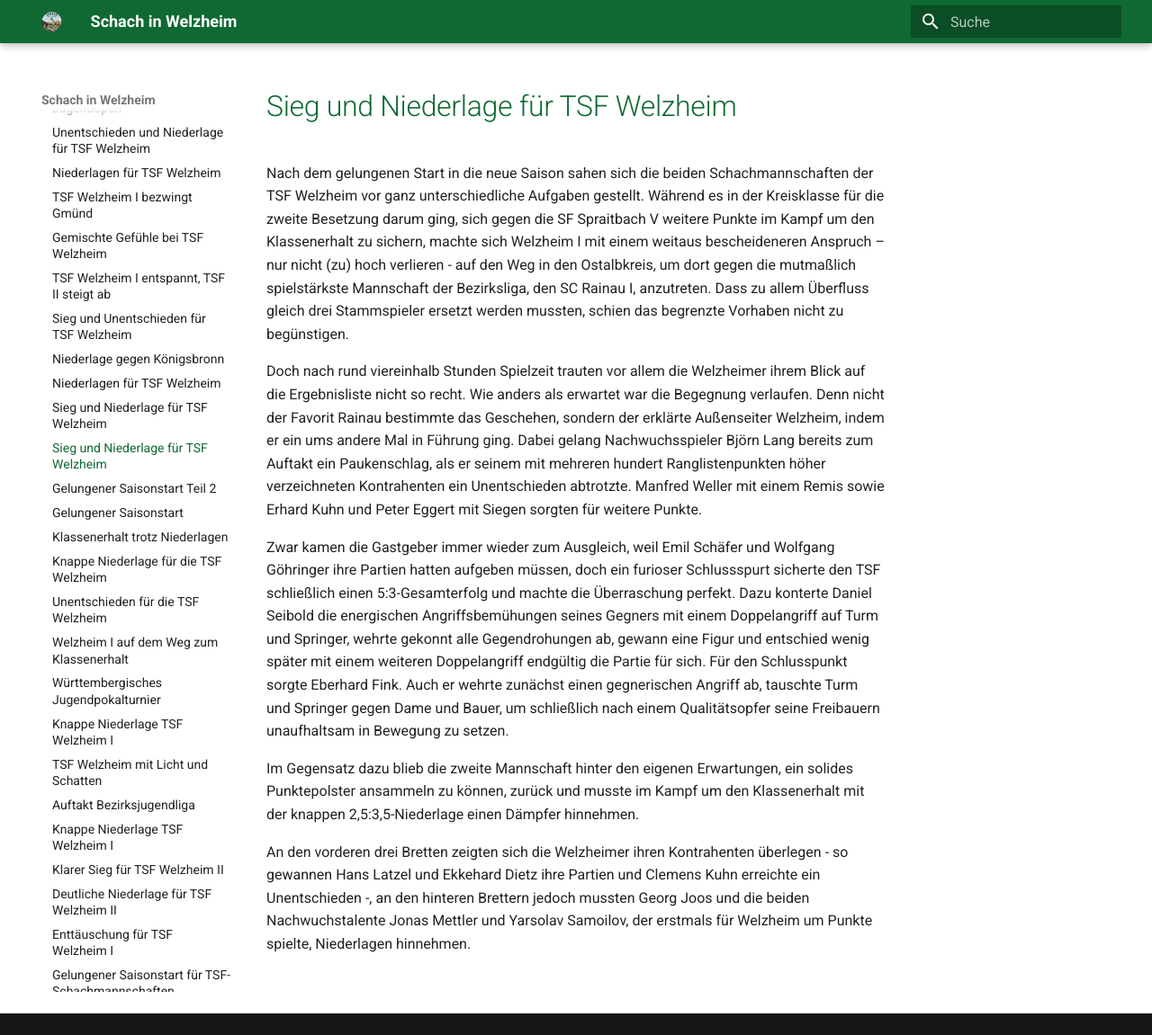
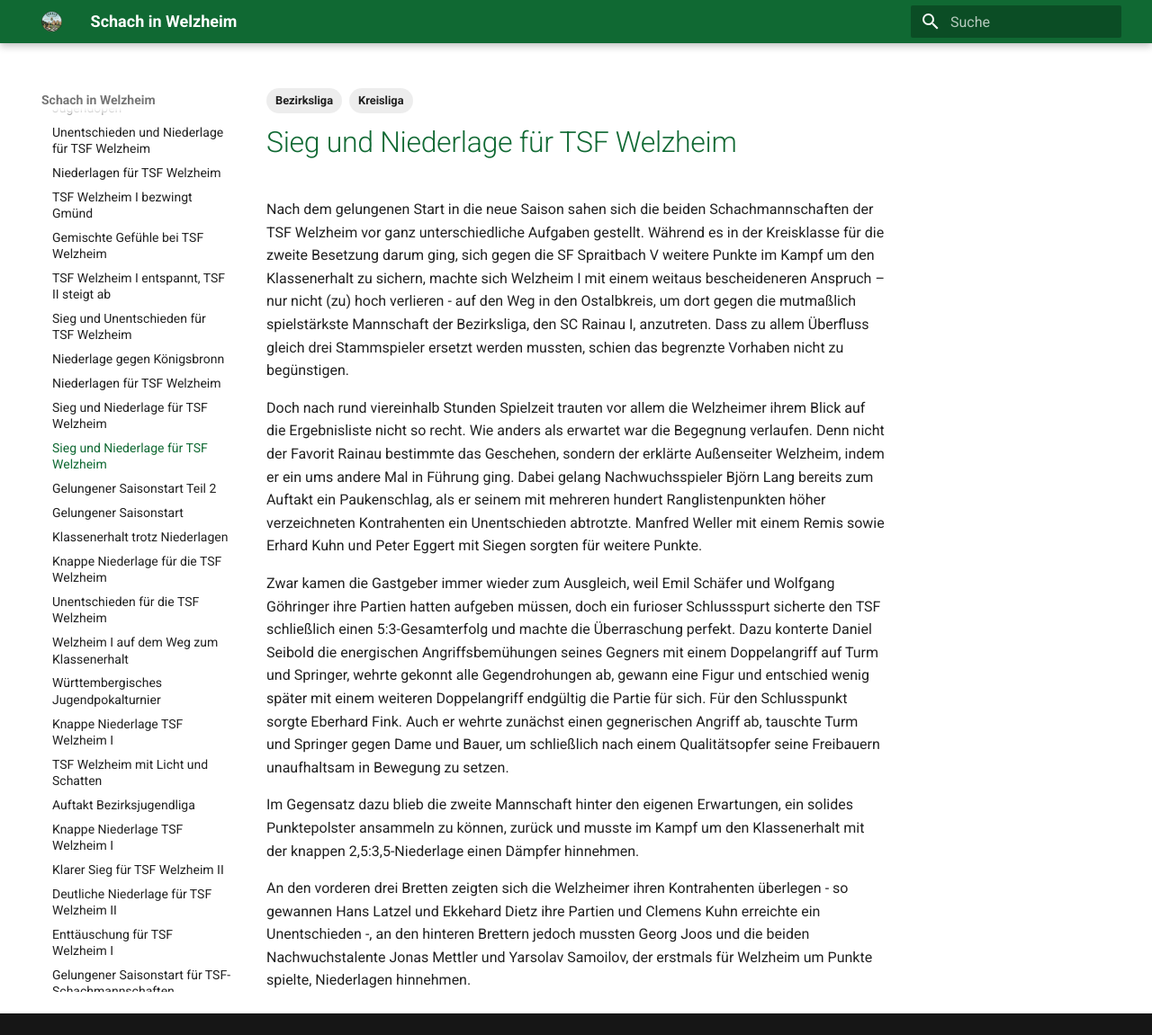
Before and after one commit to schachwelzheim/schachwelzheim, an MkDocs documentation site: the page built from docs/aktuelles/00027.md, in a window 1280 px wide and 1151 px high. Shown: the whole window at 90% size. Built offline with MkDocs 1.6.1 and Material for MkDocs 9.7.7, drawn with Linux system fonts in a browser that asks for light colours.

Commit message:
Add tags to 00027.md
Added tags for Bezirksliga and Kreisliga to the document.

```diff
--- a/docs/aktuelles/00027.md
+++ b/docs/aktuelles/00027.md
@@ -1,3 +1,9 @@
+---
+tags:
+  - Bezirksliga
+  - Kreisliga
+---
+
 # Sieg und Niederlage für TSF Welzheim
 
 Nach dem gelungenen Start in die neue Saison sahen sich die beiden Schachmannschaften der TSF Welzheim vor ganz unterschiedliche Aufgaben gestellt. Während es in der Kreisklasse für die zweite Besetzung darum ging, sich gegen die SF Spraitbach V weitere Punkte im Kampf um den Klassenerhalt zu sichern, machte sich Welzheim I mit einem weitaus bescheideneren Anspruch – nur nicht (zu) hoch verlieren - auf den Weg in den Ostalbkreis, um dort gegen die mutmaßlich spielstärkste Mannschaft der Bezirksliga, den SC Rainau I, anzutreten. Dass zu allem Überfluss gleich drei Stammspieler ersetzt werden mussten, schien das begrenzte Vorhaben nicht zu begünstigen.
```
